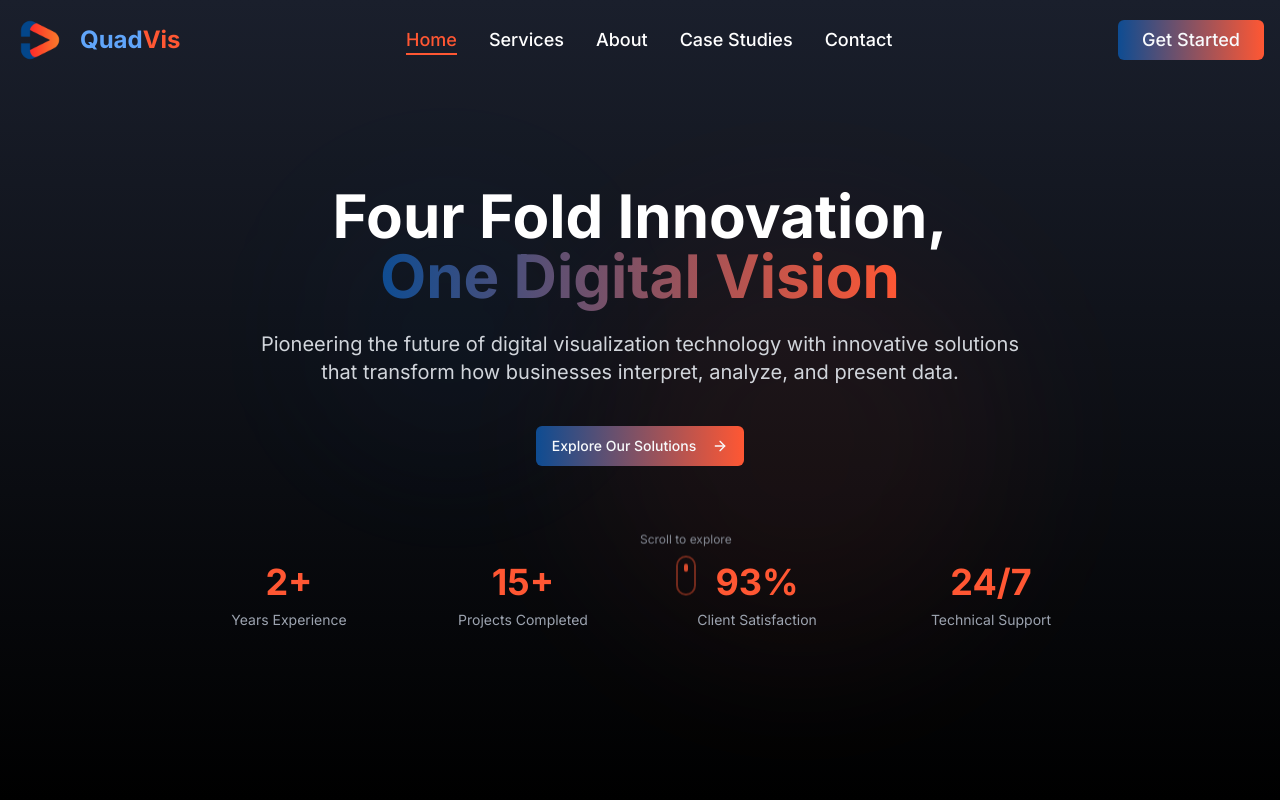
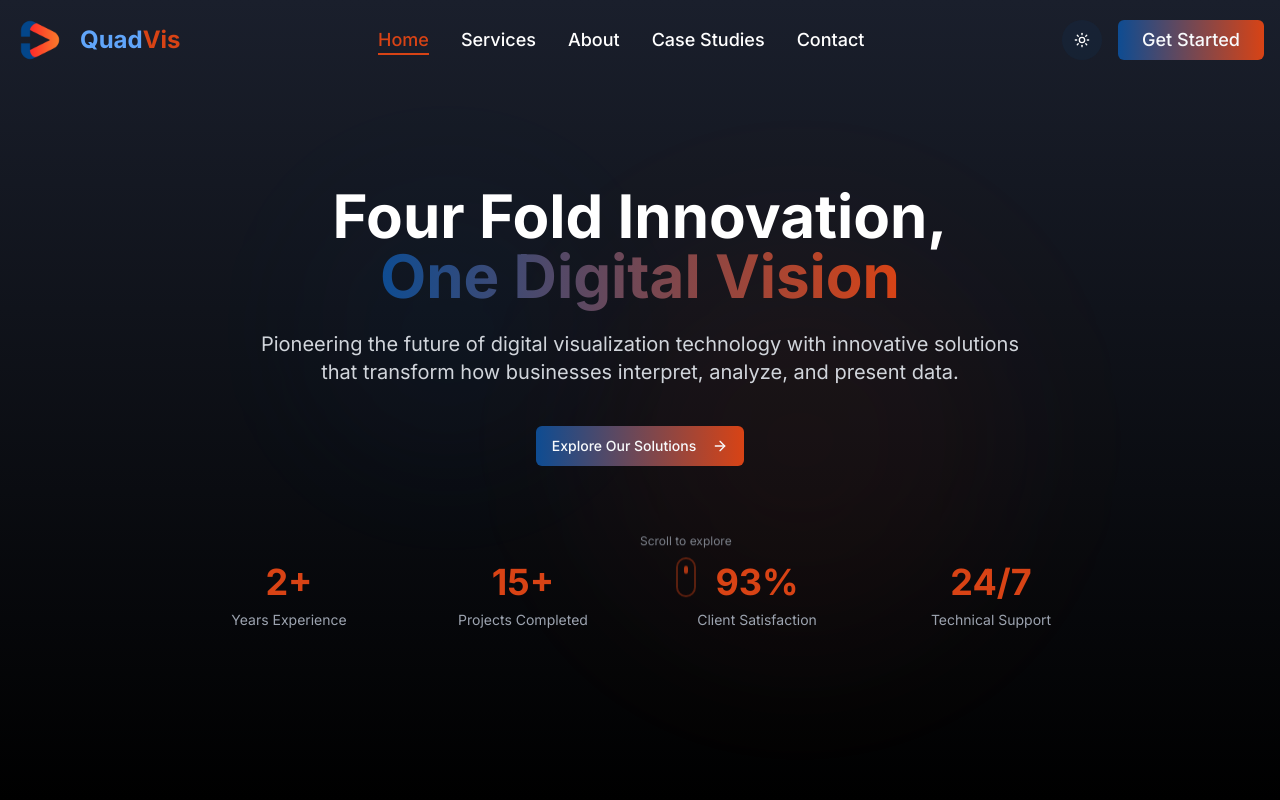
Before and after one commit to IrfanAslam/quad-vision-evolve-beta, a React (Vite) app: page / in a window 1280 px wide. Shown: the top 800 px of the page. Built offline with nearby package versions, Linux system fonts and the light colour scheme.

Commit message:
feat: Implement theme toggle and UI adjustments
- Added dark/light theme toggle functionality.
- Adjusted color scheme for better visual balance.
- Removed client testimonials and added alternative content.

```diff
--- a/src/App.tsx
+++ b/src/App.tsx
@@ -5,6 +5,7 @@ import { TooltipProvider } from "@/components/ui/tooltip";
 import { QueryClient, QueryClientProvider } from "@tanstack/react-query";
 import { BrowserRouter, Routes, Route, useLocation } from "react-router-dom";
 import { AnimatePresence } from "framer-motion";
+import { ThemeProvider } from "@/hooks/use-theme";
 import Index from "./pages/Index";
 import Services from "./pages/Services";
 import About from "./pages/About";
@@ -35,6 +36,7 @@ const AnimatedRoutes = () => {
 
 const App = () => (
   <QueryClientProvider client={queryClient}>
+    <ThemeProvider>
       <TooltipProvider>
         <Toaster />
         <Sonner />
@@ -42,6 +44,7 @@ const App = () => (
           <AnimatedRoutes />
         </BrowserRouter>
       </TooltipProvider>
+    </ThemeProvider>
   </QueryClientProvider>
 );
 
--- a/src/components/Navbar.tsx
+++ b/src/components/Navbar.tsx
@@ -4,6 +4,7 @@ import { Button } from "@/components/ui/button";
 import { Link, useLocation } from "react-router-dom";
 import { Menu, X } from "lucide-react";
 import { motion } from "framer-motion";
+import { ThemeToggle } from "@/components/ThemeToggle";
 
 const Navbar = () => {
   const [isScrolled, setIsScrolled] = useState(false);
@@ -106,24 +107,28 @@ const Navbar = () => {
         </nav>
 
         <motion.div
-          className="hidden md:block"
+          className="hidden md:flex items-center gap-4"
           initial={{ opacity: 0 }}
           animate={{ opacity: 1 }}
           transition={{ delay: 0.6 }}
         >
+          <ThemeToggle />
           <Link to="/contact">
             <Button className="quad-button text-lg px-6 py-2.5">Get Started</Button>
           </Link>
         </motion.div>
 
         {/* Mobile Menu Button */}
+        <div className="md:hidden flex items-center gap-2">
+          <ThemeToggle />
           <motion.button
-          className="md:hidden text-white"
+            className="text-white"
             onClick={() => setIsMobileMenuOpen(!isMobileMenuOpen)}
             whileTap={{ scale: 0.95 }}
           >
             {isMobileMenuOpen ? <X size={28} /> : <Menu size={28} />}
           </motion.button>
+        </div>
       </div>
 
       {/* Mobile Navigation */}
--- a/src/components/Testimonials.tsx
+++ b/src/components/Testimonials.tsx
@@ -1,6 +1,7 @@
 
 import { useState, useEffect } from 'react';
 import { ChevronLeft, ChevronRight, Star } from 'lucide-react';
+import { motion } from 'framer-motion';
 
 const testimonials = [
   {
@@ -61,20 +62,45 @@ const Testimonials = () => {
   }, []);
 
   return (
-    <section className="py-20 bg-black relative overflow-hidden">
+    <motion.section
+      className="py-20 bg-black relative overflow-hidden"
+      initial={{ opacity: 0 }}
+      animate={{ opacity: 1 }}
+      transition={{ duration: 0.8 }}
+    >
       {/* Background elements */}
       <div className="absolute top-1/3 right-1/4 w-64 h-64 rounded-full bg-quadvis-blue/10 blur-3xl"></div>
       <div className="absolute bottom-1/3 left-1/4 w-80 h-80 rounded-full bg-quadvis-orange/10 blur-3xl"></div>
 
       <div className="container mx-auto px-4 relative z-10">
         <div className="text-center mb-16">
-          <h2 className="section-title">What Our <span className="gradient-text">Clients Say</span></h2>
-          <p className="section-subtitle">
+          <motion.h2
+            className="section-title"
+            initial={{ opacity: 0, y: -20 }}
+            whileInView={{ opacity: 1, y: 0 }}
+            transition={{ duration: 0.5 }}
+            viewport={{ once: true }}
+          >
+            What Our <span className="gradient-text">Clients Say</span>
+          </motion.h2>
+          <motion.p
+            className="section-subtitle"
+            initial={{ opacity: 0 }}
+            whileInView={{ opacity: 1 }}
+            transition={{ duration: 0.5, delay: 0.2 }}
+            viewport={{ once: true }}
+          >
             Hear directly from organizations that have experienced the transformative impact of QuadVis technologies.
-          </p>
+          </motion.p>
         </div>
 
-        <div className="max-w-4xl mx-auto relative">
+        <motion.div
+          className="max-w-4xl mx-auto relative"
+          initial={{ opacity: 0, y: 30 }}
+          whileInView={{ opacity: 1, y: 0 }}
+          transition={{ duration: 0.7, delay: 0.3 }}
+          viewport={{ once: true }}
+        >
           <div className="overflow-hidden relative">
             <div
               className={`transition-transform duration-500 ease-out flex`}
@@ -140,7 +166,7 @@ const Testimonials = () => {
               <ChevronRight className="h-5 w-5" />
             </button>
           </div>
-        </div>
+        </motion.div>
 
         <div className="mt-20 grid grid-cols-2 md:grid-cols-4 lg:grid-cols-6 gap-8 items-center">
           {[...Array(6)].map((_, i) => (
@@ -150,7 +176,7 @@ const Testimonials = () => {
           ))}
         </div>
       </div>
-    </section>
+    </motion.section>
   );
 };
 
--- /dev/null
+++ b/src/components/ThemeToggle.tsx
@@ -0,0 +1,25 @@
+
+import React from "react";
+import { Moon, Sun } from "lucide-react";
+import { Button } from "@/components/ui/button";
+import { useTheme } from "@/hooks/use-theme";
+
+export function ThemeToggle() {
+  const { theme, toggleTheme } = useTheme();
+
+  return (
+    <Button
+      variant="ghost"
+      size="icon"
+      onClick={toggleTheme}
+      className="rounded-full bg-quadvis-blue/10 text-white hover:bg-quadvis-blue/20 transition-colors"
+    >
+      {theme === "dark" ? (
+        <Sun className="h-[1.2rem] w-[1.2rem] rotate-0 scale-100 transition-all" />
+      ) : (
+        <Moon className="h-[1.2rem] w-[1.2rem] rotate-0 scale-100 transition-all" />
+      )}
+      <span className="sr-only">Toggle theme</span>
+    </Button>
+  );
+}
--- /dev/null
+++ b/src/hooks/use-theme.tsx
@@ -0,0 +1,46 @@
+
+import { createContext, useContext, useEffect, useState } from "react";
+
+type Theme = "dark" | "light";
+
+interface ThemeContextType {
+  theme: Theme;
+  toggleTheme: () => void;
+}
+
+const ThemeContext = createContext<ThemeContextType | undefined>(undefined);
+
+export function ThemeProvider({ children }: { children: React.ReactNode }) {
+  const [theme, setTheme] = useState<Theme>("dark");
+
+  useEffect(() => {
+    const savedTheme = localStorage.getItem("theme") as Theme;
+    if (savedTheme) {
+      setTheme(savedTheme);
+    }
+  }, []);
+
+  useEffect(() => {
+    document.documentElement.classList.remove("light", "dark");
+    document.documentElement.classList.add(theme);
+    localStorage.setItem("theme", theme);
+  }, [theme]);
+
+  const toggleTheme = () => {
+    setTheme(prev => prev === "dark" ? "light" : "dark");
+  };
+
+  return (
+    <ThemeContext.Provider value={{ theme, toggleTheme }}>
+      {children}
+    </ThemeContext.Provider>
+  );
+}
+
+export function useTheme() {
+  const context = useContext(ThemeContext);
+  if (context === undefined) {
+    throw new Error("useTheme must be used within a ThemeProvider");
+  }
+  return context;
+}
--- a/src/index.css
+++ b/src/index.css
@@ -17,13 +17,13 @@
     --primary: 214 70% 31%;
     --primary-foreground: 210 40% 98%;
 
-    --secondary: 15 100% 60%;
+    --secondary: 15 80% 50%; /* Decreased sharpness of orange */
     --secondary-foreground: 222 25% 13%;
 
     --muted: 217.2 32.6% 17.5%;
     --muted-foreground: 215 20.2% 65.1%;
 
-    --accent: 15 100% 60%;
+    --accent: 15 80% 50%; /* Decreased sharpness of orange */
     --accent-foreground: 222 25% 13%;
 
     --destructive: 0 62.8% 30.6%;
@@ -37,12 +37,51 @@
 
     --sidebar-background: 214 70% 31%;
     --sidebar-foreground: 210 40% 98%;
-    --sidebar-primary: 15 100% 60%;
+    --sidebar-primary: 15 80% 50%; /* Decreased sharpness of orange */
     --sidebar-primary-foreground: 222 25% 13%;
     --sidebar-accent: 214 60% 40%;
     --sidebar-accent-foreground: 210 40% 98%;
     --sidebar-border: 214 60% 40%;
-    --sidebar-ring: 15 100% 60%;
+    --sidebar-ring: 15 80% 50%; /* Decreased sharpness of orange */
+  }
+
+  .light {
+    --background: 0 0% 100%;
+    --foreground: 222 25% 13%;
+
+    --card: 0 0% 100%;
+    --card-foreground: 222 25% 13%;
+
+    --popover: 0 0% 100%;
+    --popover-foreground: 222 25% 13%;
+
+    --primary: 214 70% 31%;
+    --primary-foreground: 0 0% 100%;
+
+    --secondary: 15 80% 50%; /* Decreased sharpness of orange */
+    --secondary-foreground: 0 0% 100%;
+
+    --muted: 210 40% 96.1%;
+    --muted-foreground: 215.4 16.3% 46.9%;
+
+    --accent: 15 80% 50%; /* Decreased sharpness of orange */
+    --accent-foreground: 0 0% 100%;
+
+    --destructive: 0 84.2% 60.2%;
+    --destructive-foreground: 210 40% 98%;
+
+    --border: 214.3 31.8% 91.4%;
+    --input: 214.3 31.8% 91.4%;
+    --ring: 222 25% 13%;
+
+    --sidebar-background: 214 70% 31%;
+    --sidebar-foreground: 0 0% 100%;
+    --sidebar-primary: 15 80% 50%; /* Decreased sharpness of orange */
+    --sidebar-primary-foreground: 0 0% 100%;
+    --sidebar-accent: 214 60% 40%;
+    --sidebar-accent-foreground: 0 0% 100%;
+    --sidebar-border: 214 60% 40%;
+    --sidebar-ring: 15 80% 50%; /* Decreased sharpness of orange */
   }
 }
 
@@ -68,7 +107,7 @@
   }
 
   .quad-card {
-    @apply bg-gradient-to-b from-quadvis-dark to-black/90 border border-quadvis-blue/20 rounded-xl p-6 transition-all duration-300 hover:shadow-lg hover:shadow-quadvis-blue/10 hover:-translate-y-1;
+    @apply bg-gradient-to-b from-background to-background/80 border border-quadvis-blue/20 rounded-xl p-6 transition-all duration-300 hover:shadow-lg hover:shadow-quadvis-blue/10 hover:-translate-y-1;
   }
 
   .quad-button {
@@ -80,7 +119,7 @@
   }
 
   .section-title {
-    @apply text-3xl md:text-4xl font-bold mb-4 text-white;
+    @apply text-3xl md:text-4xl font-bold mb-4 text-foreground;
   }
 
   .section-subtitle {
--- a/tailwind.config.ts
+++ b/tailwind.config.ts
@@ -2,7 +2,7 @@
 import type { Config } from "tailwindcss";
 
 export default {
-	darkMode: ["class"],
+	darkMode: ["class", ".dark"],
 	content: [
 		"./pages/**/*.{ts,tsx}",
 		"./components/**/*.{ts,tsx}",
@@ -65,7 +65,7 @@ export default {
 				},
 				quadvis: {
 					blue: '#0E4C92',
-					orange: '#FF5733',
+					orange: '#D84315', /* Decreased sharpness of orange from #FF5733 to #D84315 */
 					dark: '#1A1F2C',
 					light: '#F8F9FA',
 					gray: '#8A898C'
```
Also changed, not shown: src/components/CallToAction.tsx (+43 -10 lines). Lines whose indentation alone changed are shown as unchanged.
